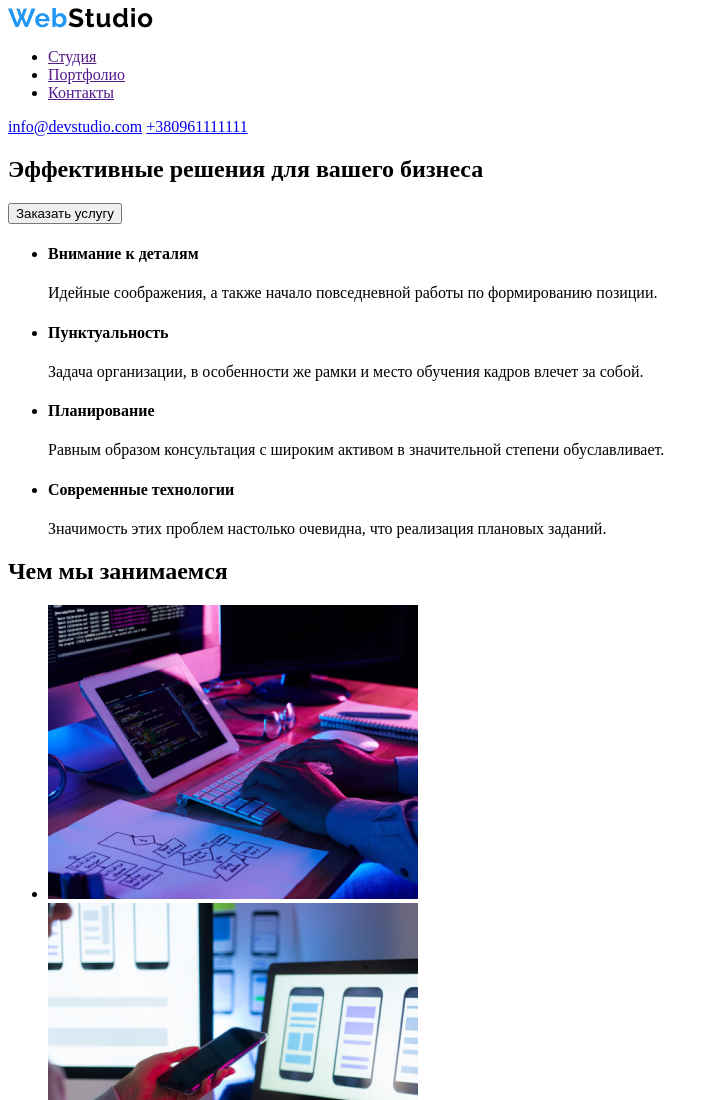
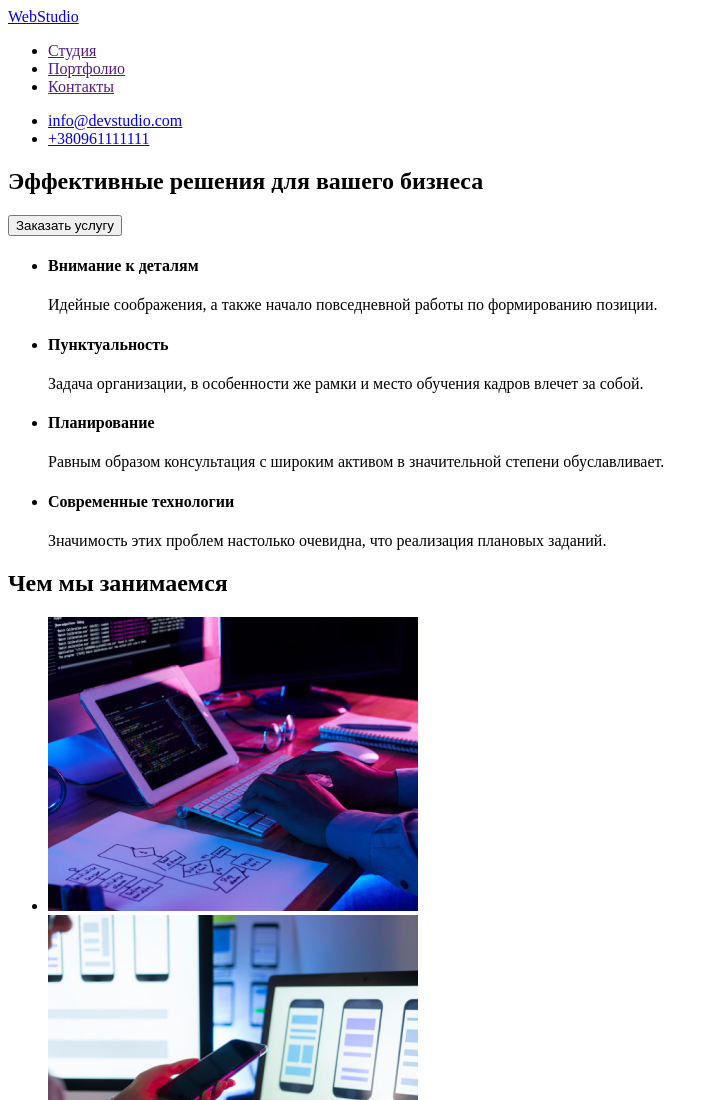
Before and after one commit to Kristina1901/goit-markup-hw-01, a plain HTML site: page index.html in a window 1280 px wide. Shown: the top 1100 px of the page, without its empty margins (0-719 px from the left). Drawn offline with Linux system fonts and the light colour scheme.

Commit message:
fix logo

```diff
--- a/index.html
+++ b/index.html
@@ -7,16 +7,18 @@
 </head>
 <body>
 <header>
-<a href="/"> <img src="./img/WebStudio.png" alt="logo"></a>
+<a href="https://kristina1901.github.io/goit-markup-hw-01/"> WebStudio</a>
 <nav>
  <ul>
  <li> <a href ="">Студия</a></li>
  <li> <a href="">Портфолио</a></li>
  <li> <a href="">Контакты</a></li>
  </ul>
- <a href="info@devstudio.com">info@devstudio.com</a>
- <a href="+380961111111">+380961111111</a>
-</nav>
+ </nav>
+ <ul>
+ <li> <a href="info@devstudio.com">info@devstudio.com</a> </li>
+ <li> <a href="+380961111111">+380961111111</a> </li>
+ </ul>
 </header>
 <main>
 <article>
```
